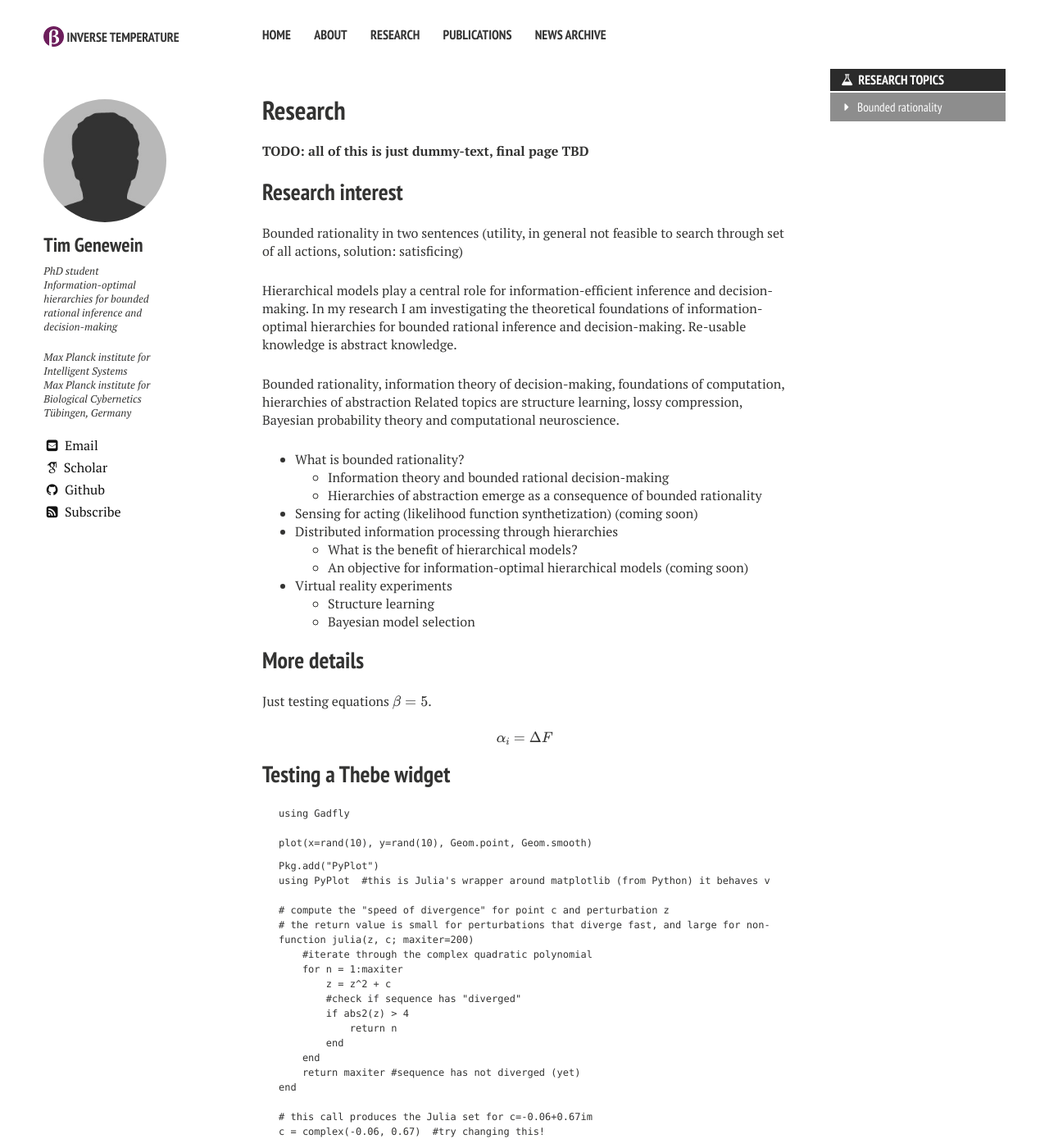
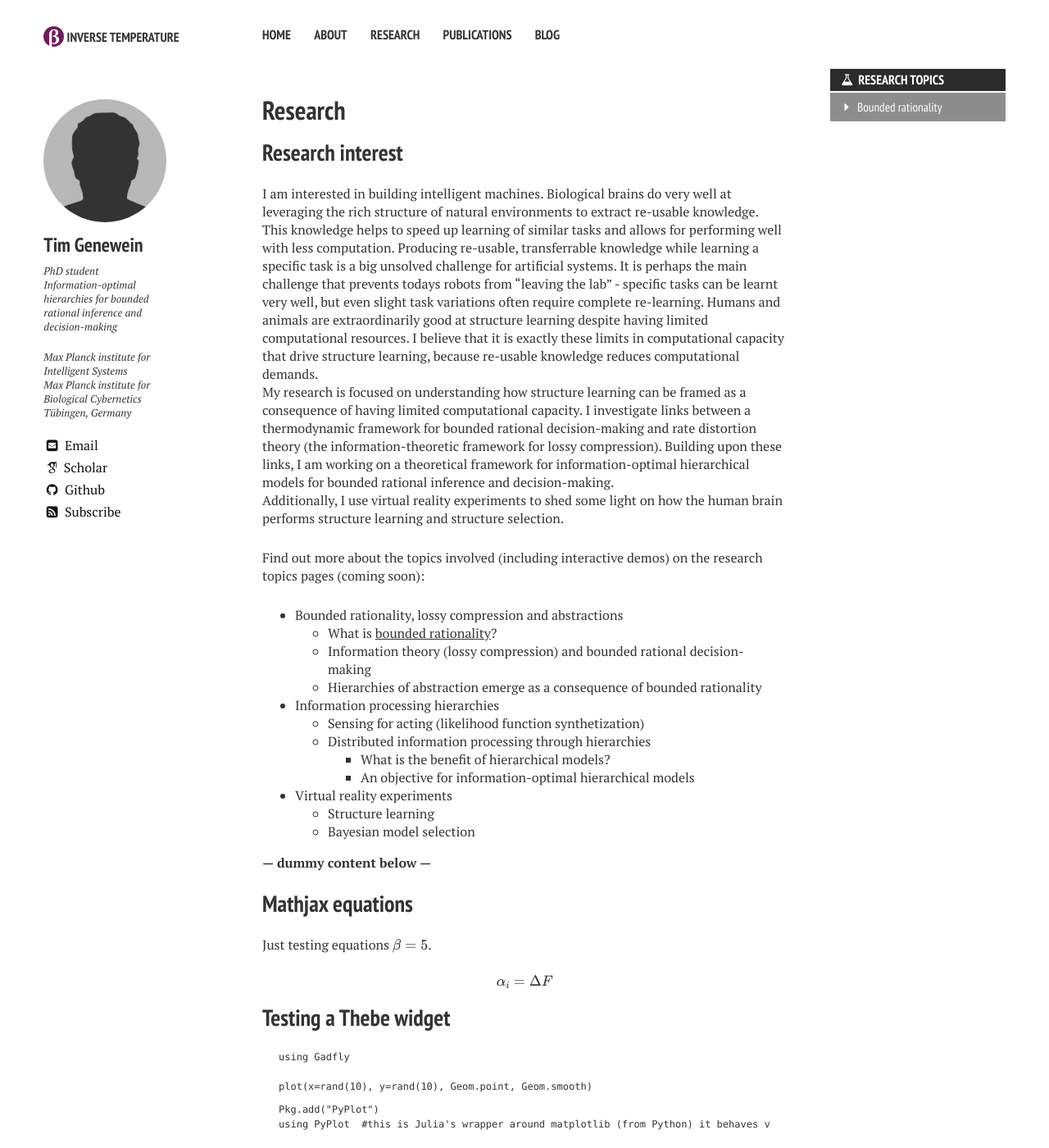
Before and after one commit to tgenewein/tgenewein.github.io, a Jekyll site: the page built from research/index.md, in a window 1280 px wide and 1400 px high. Shown: the whole window at 82% size. Built offline with Jekyll 4.4.1, drawn with Linux system fonts in a browser that asks for light colours; nearby versions of some CDN libraries; some web fonts are replaced; formulas are drawn with MathJax 3; comment, search, counter and statistics services are not loaded; some of the changed text lies outside the part shown.

Commit message:
Changed news to blog, updated research page

```diff
--- a/_data/navigation.yml
+++ b/_data/navigation.yml
@@ -12,5 +12,5 @@
 - title: Publications
   url: /publications/
 
-- title: News Archive
+- title: Blog
   url: /posts/
--- a/_layouts/home.html
+++ b/_layouts/home.html
@@ -38,7 +38,7 @@
       {{ content }}
     </div>
 
-    <h3><a href="{{ site.url}}/posts/">Recent News </a> <a href="{{ site.url }}/feed.xml" target="_blank"> <i class="fa fa-fw fa-rss-square"></i></a></h3>
+    <h3><a href="{{ site.url}}/posts/">Latest blog posts </a> <a href="{{ site.url }}/feed.xml" target="_blank"> <i class="fa fa-fw fa-rss-square"></i></a></h3>
     {% for post in site.posts limit:5 %}
     <article>
       {% if post.link %}
--- a/research/index.md
+++ b/research/index.md
@@ -26,30 +26,31 @@ permalink: /research/
   </div>
 </section><!-- /#table-of-contents -->
 
-**TODO: all of this is just dummy-text, final page TBD**
+## Research interest
+I am interested in building intelligent machines. Biological brains do very well at leveraging the rich structure of natural environments to extract re-usable knowledge. This knowledge helps to speed up learning of similar tasks and allows for performing well with less computation. Producing re-usable, transferrable knowledge while learning a specific task is a big unsolved challenge for artificial systems. It is perhaps the main challenge that prevents todays robots from "leaving the lab" - specific tasks can be learnt very well, but even slight task variations often require complete re-learning. Humans and animals are extraordinarily good at structure learning despite having limited computational resources. I believe that it is exactly these limits in computational capacity that drive structure learning, because re-usable knowledge reduces computational demands.
+My research is focused on understanding how structure learning can be framed as a consequence of having limited computational capacity. I investigate links between a thermodynamic framework for bounded rational decision-making and rate distortion theory (the information-theoretic framework for lossy compression). Building upon these links, I am working on a theoretical framework for information-optimal hierarchical models for bounded rational inference and decision-making.
+Additionally, I use virtual reality experiments to shed some light on how the human brain performs structure learning and structure selection.
 
-## Research interest
-Bounded rationality in two sentences (utility, in general not feasible to search through set of all actions, solution: satisficing)
-
-Hierarchical models play a central role for information-efficient inference and decision-making. In my research I am investigating the theoretical foundations of information-optimal hierarchies for bounded rational inference and decision-making. Re-usable knowledge is abstract knowledge.
-
-Bounded rationality, information theory of decision-making, foundations of computation, hierarchies of abstraction
-Related topics are structure learning, lossy compression, Bayesian probability theory and computational neuroscience.
-
-
- * What is bounded rationality?
-   * Information theory and bounded rational decision-making
+Find out more about the topics involved (including interactive demos) on the research topics pages (coming soon):
+ * Bounded rationality, lossy compression and abstractions
+   * What is [bounded rationality]({{ site.url }}/research/boundedrationality/)?
+   * Information theory (lossy compression) and bounded rational decision-making
    * Hierarchies of abstraction emerge as a consequence of bounded rationality
- * Sensing for acting (likelihood function synthetization) (coming soon)
- * Distributed information processing through hierarchies
-   * What is the benefit of hierarchical models?
-   * An objective for information-optimal hierarchical models (coming soon)
+ * Information processing hierarchies
+   * Sensing for acting (likelihood function synthetization)
+   * Distributed information processing through hierarchies
+     * What is the benefit of hierarchical models?
+     * An objective for information-optimal hierarchical models
 
  * Virtual reality experiments
    * Structure learning
    * Bayesian model selection
 
-## More details
+
+**--- dummy content below ---**
+
+
+## Mathjax equations
 Just testing equations $$\beta = 5$$.
 
 $$ \alpha_i = \Delta F $$
@@ -90,11 +91,3 @@ xlabel("Re(z0)")
 ylabel("Im(z0)")
 title("Julia set (c=$c, complex quadr. pol.)")
 </pre>
-
-## Links to more special topics
-**Topics**
-
-* [Bounded rationality]({{ site.url }}/research/boundedrationality/)
-* Rate distortion decision-making
-* Hierarchies of abstraction
-* Sensorimotor experiments in virtual reality
```
Also changed, not shown: about/index.md (+14 -8 lines), index.md (+5 -4 lines).
